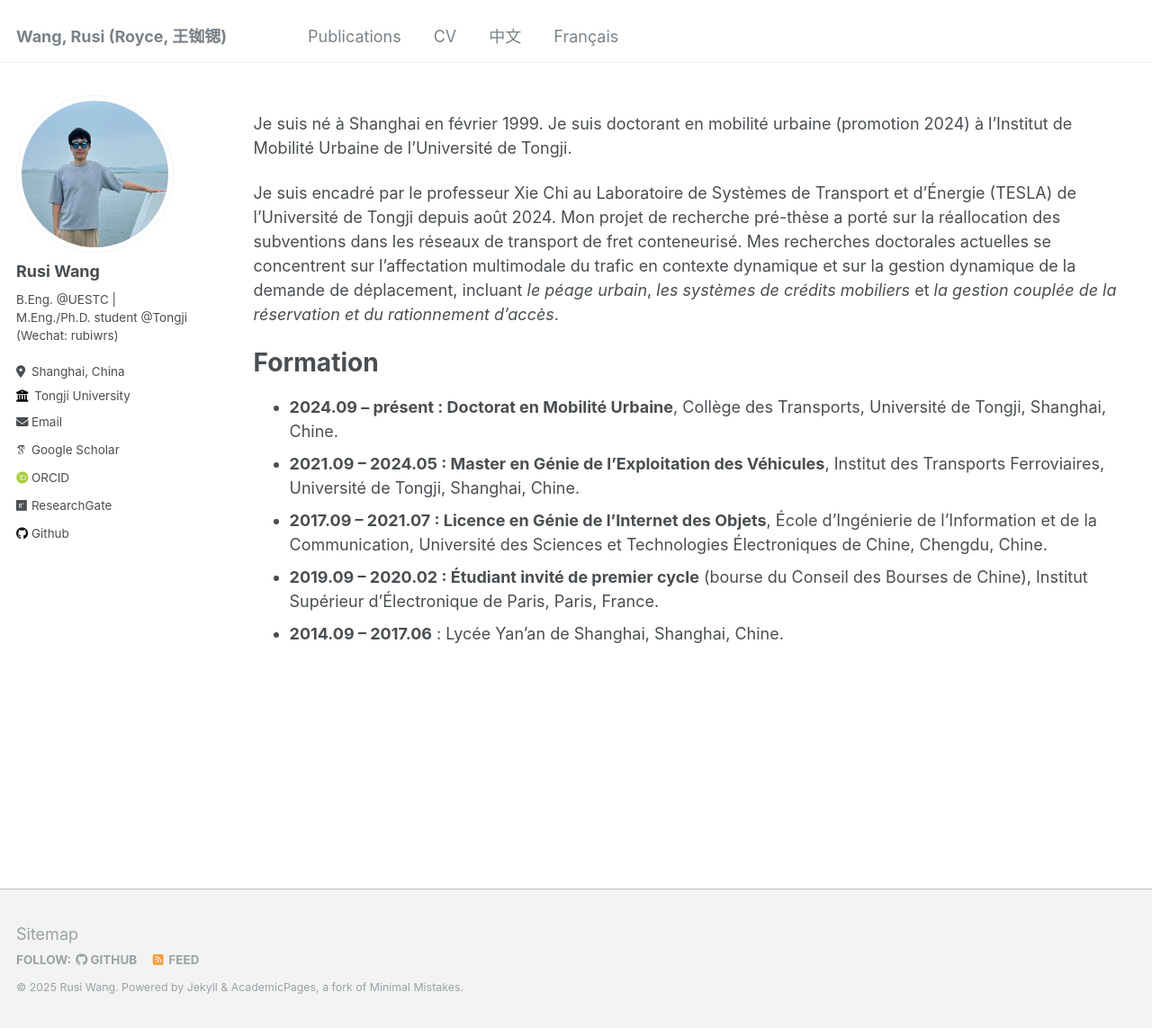
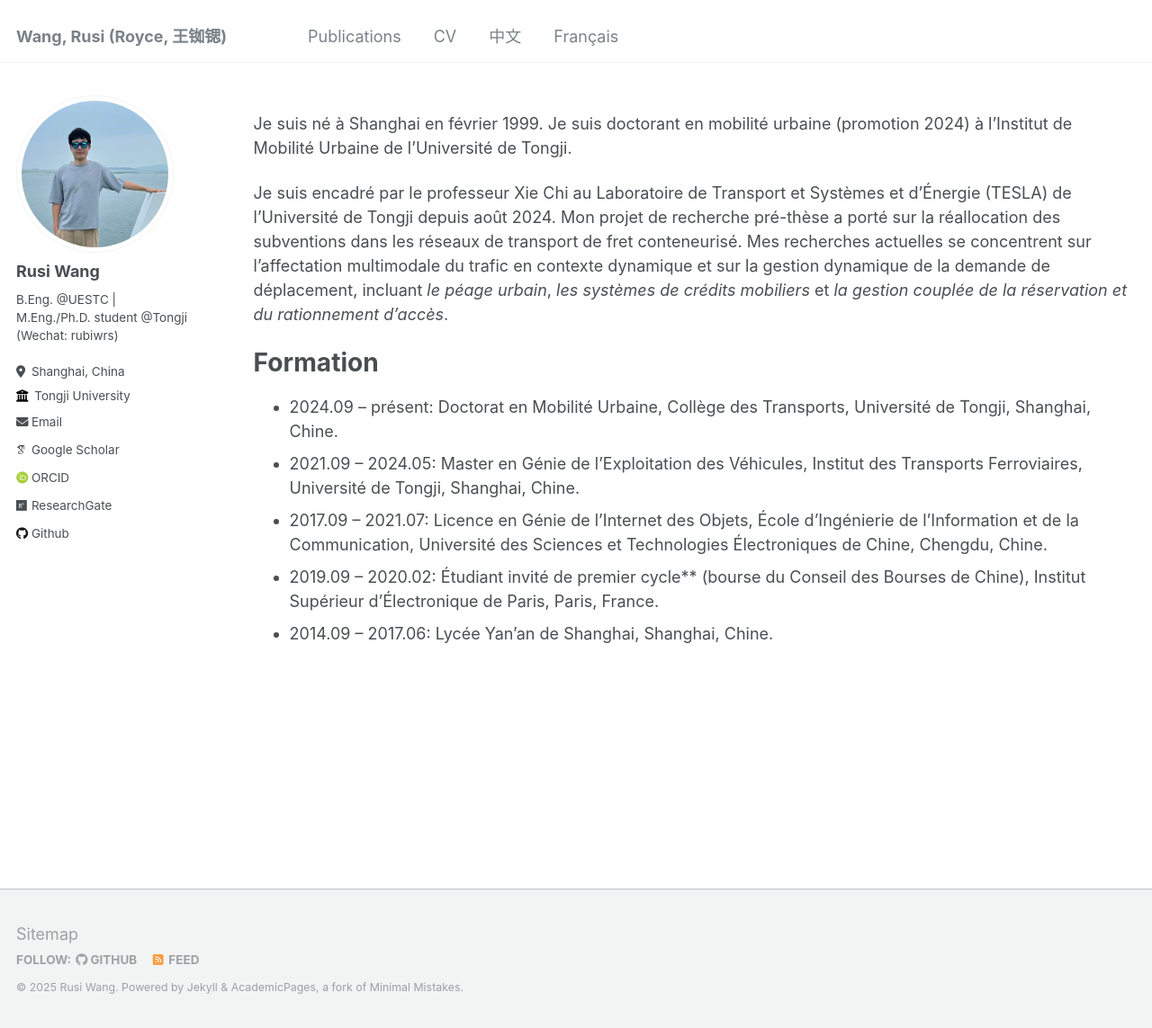
Before and after one commit to RusiWang99/RusiWang99.github.io, a Jekyll site: the page built from _pages/french.md, in a window 1280 px wide and 1143 px high. Shown: the whole window at 90% size. Built offline with Jekyll 4.4.1, drawn with Linux system fonts in a browser that asks for light colours; some web fonts are replaced.

Commit message:
Update french.md

```diff
--- a/_pages/french.md
+++ b/_pages/french.md
@@ -7,12 +7,12 @@ author_profile: true
 
 Je suis né à Shanghai en février 1999. Je suis doctorant en mobilité urbaine (promotion 2024) à l'Institut de Mobilité Urbaine de l'Université de Tongji.
 
-Je suis encadré par le professeur Xie Chi au Laboratoire de Systèmes de Transport et d'Énergie (TESLA) de l'Université de Tongji depuis août 2024. Mon projet de recherche pré-thèse a porté sur la réallocation des subventions dans les réseaux de transport de fret conteneurisé. Mes recherches doctorales actuelles se concentrent sur l'affectation multimodale du trafic en contexte dynamique et sur la gestion dynamique de la demande de déplacement, incluant *le péage urbain*, *les systèmes de crédits mobiliers* et *la gestion couplée de la réservation et du rationnement d'accès*.
+Je suis encadré par le professeur Xie Chi au Laboratoire de Transport et Systèmes et d'Énergie (TESLA) de l'Université de Tongji depuis août 2024. Mon projet de recherche pré-thèse a porté sur la réallocation des subventions dans les réseaux de transport de fret conteneurisé. Mes recherches actuelles se concentrent sur l'affectation multimodale du trafic en contexte dynamique et sur la gestion dynamique de la demande de déplacement, incluant *le péage urbain*, *les systèmes de crédits mobiliers* et *la gestion couplée de la réservation et du rationnement d'accès*.
 
 Formation
 ======
-* **2024.09 – présent : Doctorat en Mobilité Urbaine**, Collège des Transports, Université de Tongji, Shanghai, Chine.
-* **2021.09 – 2024.05 : Master en Génie de l'Exploitation des Véhicules**, Institut des Transports Ferroviaires, Université de Tongji, Shanghai, Chine.
-* **2017.09 – 2021.07 : Licence en Génie de l'Internet des Objets**, École d'Ingénierie de l'Information et de la Communication, Université des Sciences et Technologies Électroniques de Chine, Chengdu, Chine.
-* **2019.09 – 2020.02 : Étudiant invité de premier cycle** (bourse du Conseil des Bourses de Chine), Institut Supérieur d'Électronique de Paris, Paris, France.
-* **2014.09 – 2017.06** : Lycée Yan'an de Shanghai, Shanghai, Chine.
+* 2024.09 – présent: Doctorat en Mobilité Urbaine, Collège des Transports, Université de Tongji, Shanghai, Chine.
+* 2021.09 – 2024.05: Master en Génie de l'Exploitation des Véhicules, Institut des Transports Ferroviaires, Université de Tongji, Shanghai, Chine.
+* 2017.09 – 2021.07: Licence en Génie de l'Internet des Objets, École d'Ingénierie de l'Information et de la Communication, Université des Sciences et Technologies Électroniques de Chine, Chengdu, Chine.
+* 2019.09 – 2020.02: Étudiant invité de premier cycle** (bourse du Conseil des Bourses de Chine), Institut Supérieur d'Électronique de Paris, Paris, France.
+* 2014.09 – 2017.06: Lycée Yan'an de Shanghai, Shanghai, Chine.
```
